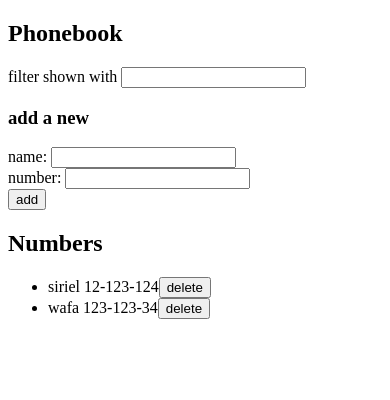
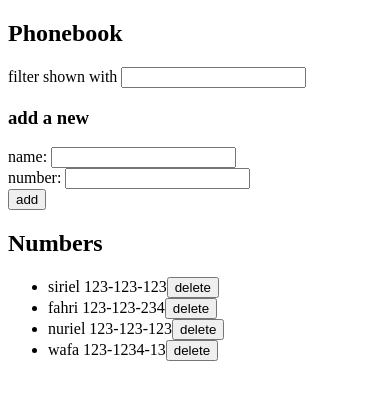
Before and after one commit to Doctor3131/MOOC.FI-FULLSTACK, a React (Vite) app in the folder part2/phoneBook/: page / in a window 390 px wide. Shown: the top 400 px of the page. Built offline with nearby package versions, Linux system fonts and the light colour scheme; data requests are answered from the project's data file.

Commit message:
2.15*: The Phonebook step 10 done

```diff
--- a/part2/phoneBook/db.json
+++ b/part2/phoneBook/db.json
@@ -3,12 +3,22 @@
     {
       "id": "1",
       "name": "siriel",
-      "number": "12-123-124"
+      "number": "123-123-123"
     },
     {
-      "id": "2",
+      "id": "3",
+      "name": "fahri",
+      "number": "123-123-234"
+    },
+    {
+      "id": "b280",
+      "name": "nuriel",
+      "number": "123-123-123"
+    },
+    {
+      "id": "d5d0",
       "name": "wafa",
-      "number": "123-123-34"
+      "number": "123-1234-13"
     }
   ]
 }
--- a/part2/phoneBook/src/App.jsx
+++ b/part2/phoneBook/src/App.jsx
@@ -1,5 +1,4 @@
 import { useState,useEffect } from 'react'
-import axios from 'axios'
 import Filter from './components/Filter'
 import Persons from './components/Persons'
 import PersonForm from './components/PersonForm'
@@ -32,16 +31,30 @@ const App = () => {
   const addPerson = (event) => {
     event.preventDefault()
 
-    if (persons.some(person => person.name === newName)) {
-      window.alert(`${newName} is already added to the phonebook`)
-      setNewName('')
-      return
-    }
-
     const personObject = {
       name: newName,
       number: newNumber,
-      id: persons.length + 1 + ''
+    }
+
+    if (persons.some(person => person.name === newName)) {
+      if (window.confirm(newName + " is already added to phonebook, replace the old number with a new one?")) {
+        const existingPerson = persons.find(person => person.name === newName)
+        const updatedPerson = { ...existingPerson, number: newNumber }
+
+        personService
+          .update(existingPerson.id, updatedPerson)
+          .then(returnedPerson => {
+            setPersons(persons.map(person =>
+              person.id === existingPerson.id ? returnedPerson : person
+            ))
+            setNewName('')
+            setNewNumber('')
+          })
+          .catch(error => {
+            console.log("Error updating person:", error)
+          })
+      }
+      return
     }
 
       personService
@@ -52,6 +65,8 @@ const App = () => {
           setNewNumber('')
       })
   }
+
+
 
   const searchPerson = (event) => {
     event.preventDefault()
--- a/part2/phoneBook/src/services/persons.js
+++ b/part2/phoneBook/src/services/persons.js
@@ -13,7 +13,7 @@ const create = newObject => {
 
 const update = (id, newObject) => {
     const request = axios.put(`${baseUrl}/${id}`, newObject)
-    request.then(response => response.data)
+    return request.then(response => response.data)
 }
 
 const remove = id => {
```
